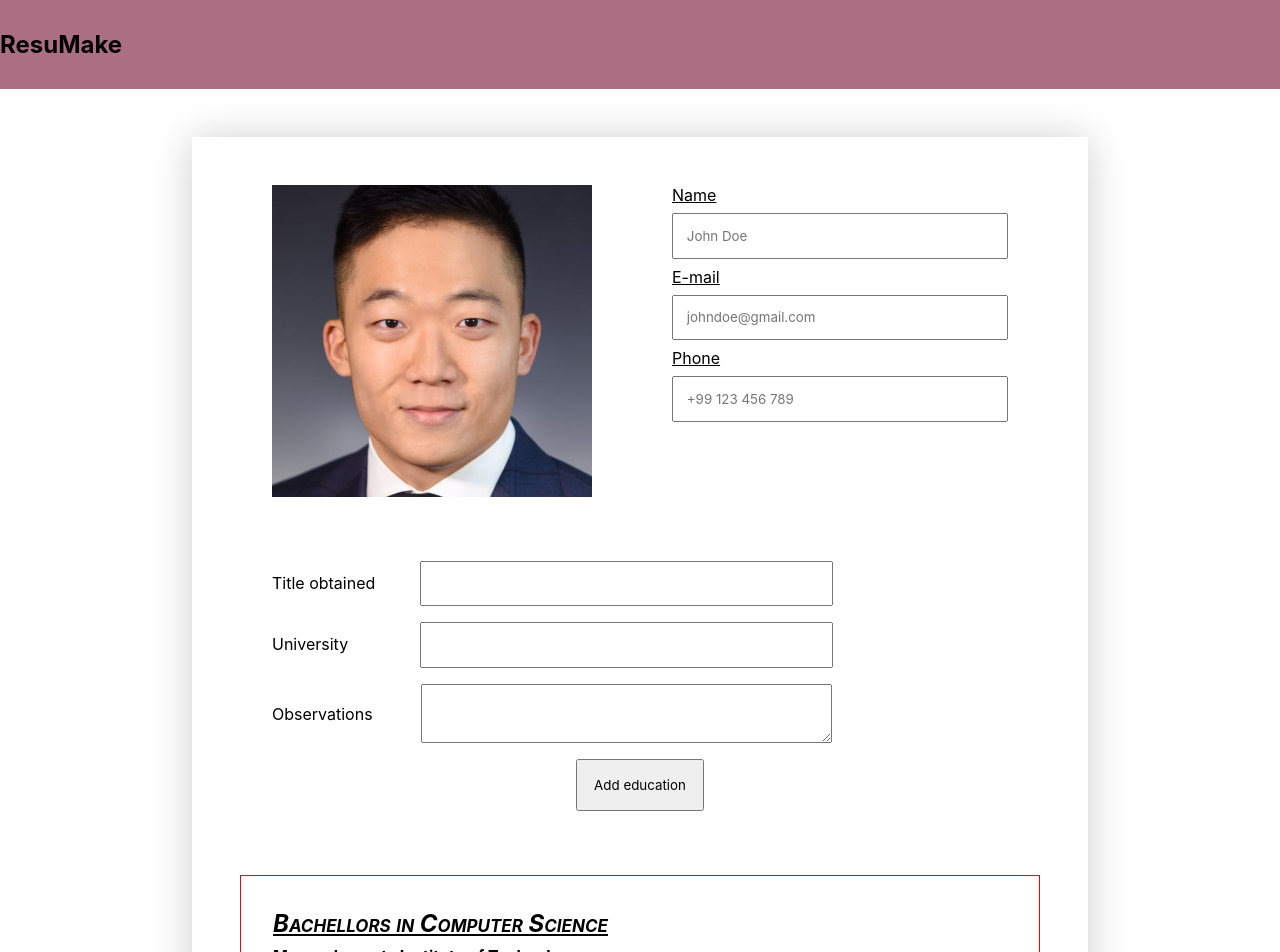
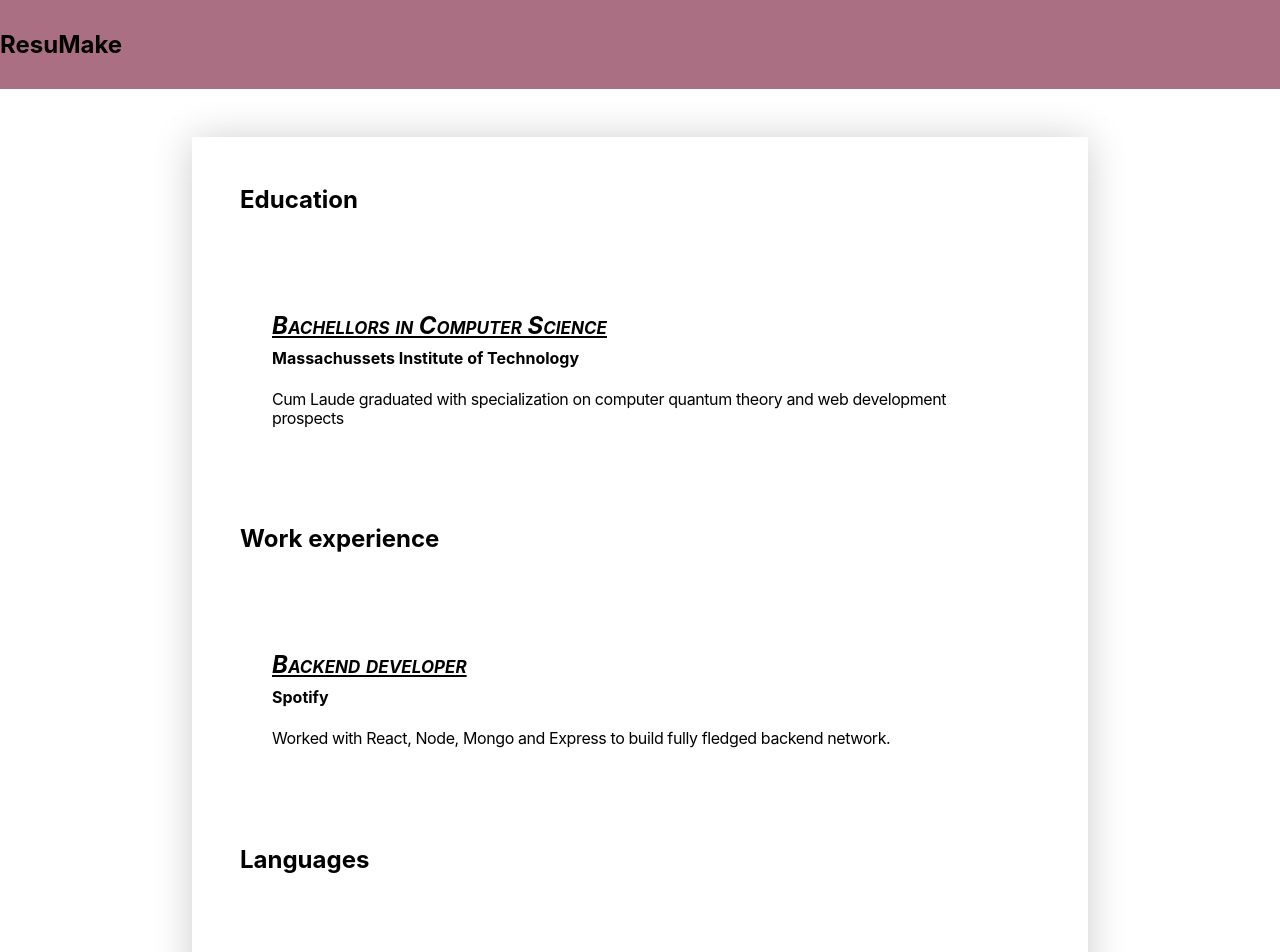
Before and after one commit to Vikms95/react-cv-application, a React (Create React App) app in the folder react-cv-application/: page / in a window 1280 px wide. Shown: the top 952 px of the page. Built offline with nearby package versions, Linux system fonts and the light colour scheme.

Commit message:
Pass app statevalues to preview mode to display them

```diff
--- a/react-cv-application/src/App.js
+++ b/react-cv-application/src/App.js
@@ -8,7 +8,7 @@ class App extends React.Component {
     constructor(){
         super()
         this.state = {
-            isEditorMode: true,
+            isEditorMode: false,
 
             general:{
                 name  : "",
@@ -30,7 +30,7 @@ class App extends React.Component {
                 company:"",
                 observations:"",
                 workArray:[
-                    {title:"Bachellors in Computer Science", university: "Massachussets Institute of Technology ", observations:"Cum Laude graduated with specialization on computer quantum theory and web development prospects"}
+                    {place:"Backend developer", company: "Spotify", observations:"Worked with React, Node, Mongo and Express to build fully fledged backend network. "}
                 ],
             },
 
@@ -38,7 +38,7 @@ class App extends React.Component {
                 language:"",
                 proficiency:"",
                 languagesArray:[
-                    {title:"Bachellors in Computer Science", university: "Massachussets Institute of Technology ", observations:"Cum Laude graduated with specialization on computer quantum theory and web development prospects"}
+                    {language:"English", proficiency: "Native"}
                 ],
             }
         }
@@ -201,6 +201,10 @@ class App extends React.Component {
                )
     }
 
+	isAnyItemInField(values){
+        return values.length > 0
+    }
+
   render() {
     return (
       <section className='general--container'>
@@ -211,10 +215,12 @@ class App extends React.Component {
                     inputValues         = {this.state}
 					handleChange        = {this.handleChange}
 					handleSubmit        = {this.handleSubmit}
+					isAnyItemInField    = {this.isAnyItemInField}
                     handleSubmitPreview = {this.handleSubmitPreview}
                 />
 				: <PreviewModeView
-                    inputValues = {this.state}
+                    inputValues      = {this.state}
+					isAnyItemInField = {this.isAnyItemInField}
                  />
 		}
       </section>
--- a/react-cv-application/src/components/EditModeView.js
+++ b/react-cv-application/src/components/EditModeView.js
@@ -11,16 +11,13 @@ import LanguagesView from './LanguagesView'
 
 class EditModeView extends React.Component{
 
-    isAnyItemInCategory(inputValues){
-        return inputValues.length > 0
-    }
 
     render(){
 
         const values = this.props.inputValues
-        const educationArray = values.education.educationArray
-        const workArray = values.work.workArray
-        const languagesArray = values.languages.languagesArray
+        const educationValues = values.education.educationArray
+        const workValues = values.work.workArray
+        const languagesValues = values.languages.languagesArray
 
         return(
             <section className="cv--container">
@@ -37,19 +34,19 @@ class EditModeView extends React.Component{
                             handleSubmit={this.props.handleSubmit}
                         />
 
-                { this.isAnyItemInCategory(educationArray) &&
-                < EducationView values={educationArray}/> }
+                { this.props.isAnyItemInField(educationValues) &&
+                < EducationView values={educationValues}/> }
 
                 <WorkExperienceInputs
                             values={values.work}
                             handleChange={this.props.handleChange}
                             handleSubmit={this.props.handleSubmit}
                         />
-                {this.isAnyItemInCategory(workArray) &&
-                <WorkExperienceView values={workArray}/>}
+                {this.props.isAnyItemInField(workValues) &&
+                <WorkExperienceView values={workValues}/>}
 
-                {this.isAnyItemInCategory(languagesArray) &&
-                <LanguagesView values={languagesArray}/>}
+                {this.props.isAnyItemInField(languagesValues) &&
+                <LanguagesView values={languagesValues}/>}
 
                 <section className='bottom--row'>
                 <LanguagesInputs
--- a/react-cv-application/src/components/EducationView.js
+++ b/react-cv-application/src/components/EducationView.js
@@ -5,6 +5,7 @@ class EducationView extends React.Component {
     formatValues(){
          return this.props.values.map(value =>{
              return <div key={value.title} className="education--element">
+                        {console.log(this.props.values)}
                         <h2 className='title--view'>{value.title}</h2>
                         <h4 className='university--view'>{value.university}</h4>
                         { (value.observations) && <div className='observations--view'>{value.observations}</div> }
--- a/react-cv-application/src/components/PreviewModeView.js
+++ b/react-cv-application/src/components/PreviewModeView.js
@@ -5,18 +5,37 @@ import LanguagesView from './LanguagesView'
 
 class PreviewModeView extends React.Component {
     render() {
+
+      const values = this.props.inputValues
+      const educationValues = values.education.educationArray
+      const workValues = values.work.workArray
+      const languagesValues = values.languages.languagesArray
+
       return (
+
         <section className="cv--container">
-            {console.log(this.props.inputValues.work.workArray)}
-            {this.props.inputValues.education.educationArray.length > 0 &&
-            <EducationView values={this.props.inputValues.education.educationArray}/>}
-
-            {this.props.inputValues.work.workArray.length > 0 &&
-            <WorkExperienceView values={this.props.inputValues.work.workArray}/>}
 
 
-            {this.props.inputValues.languages.languagesArray.length > 0 &&
-            <LanguagesView values={this.props.inputValues.languages.languagesArray}/>}
+
+            <h2 className='preview--field--title'> Education </h2>
+            {
+              this.props.isAnyItemInField(educationValues)
+              && <EducationView values={educationValues}
+              />
+            }
+            <h2 className='preview--field--title'> Work experience </h2>
+            {
+              this.props.isAnyItemInField(workValues)
+              && <WorkExperienceView values={workValues}
+              />
+            }
+            <h2 className='preview--field--title'> Languages </h2>
+
+            {
+              this.props.isAnyItemInField(languagesValues)
+              && <LanguagesView values={languagesValues}
+              />
+            }
         </section>
       )
     }
--- a/react-cv-application/src/styles/App.css
+++ b/react-cv-application/src/styles/App.css
@@ -183,7 +183,7 @@ button.languages{
 .education--view,
 .work--view,
 .languages--view{
-    border: 1px solid red;
+    /* border: 1px solid red; */
     display: flex;
     flex-direction: column;
     justify-content: flex-start;
```
Also changed, not shown: react-cv-application/planning/notes.md (+1 -8 lines).
